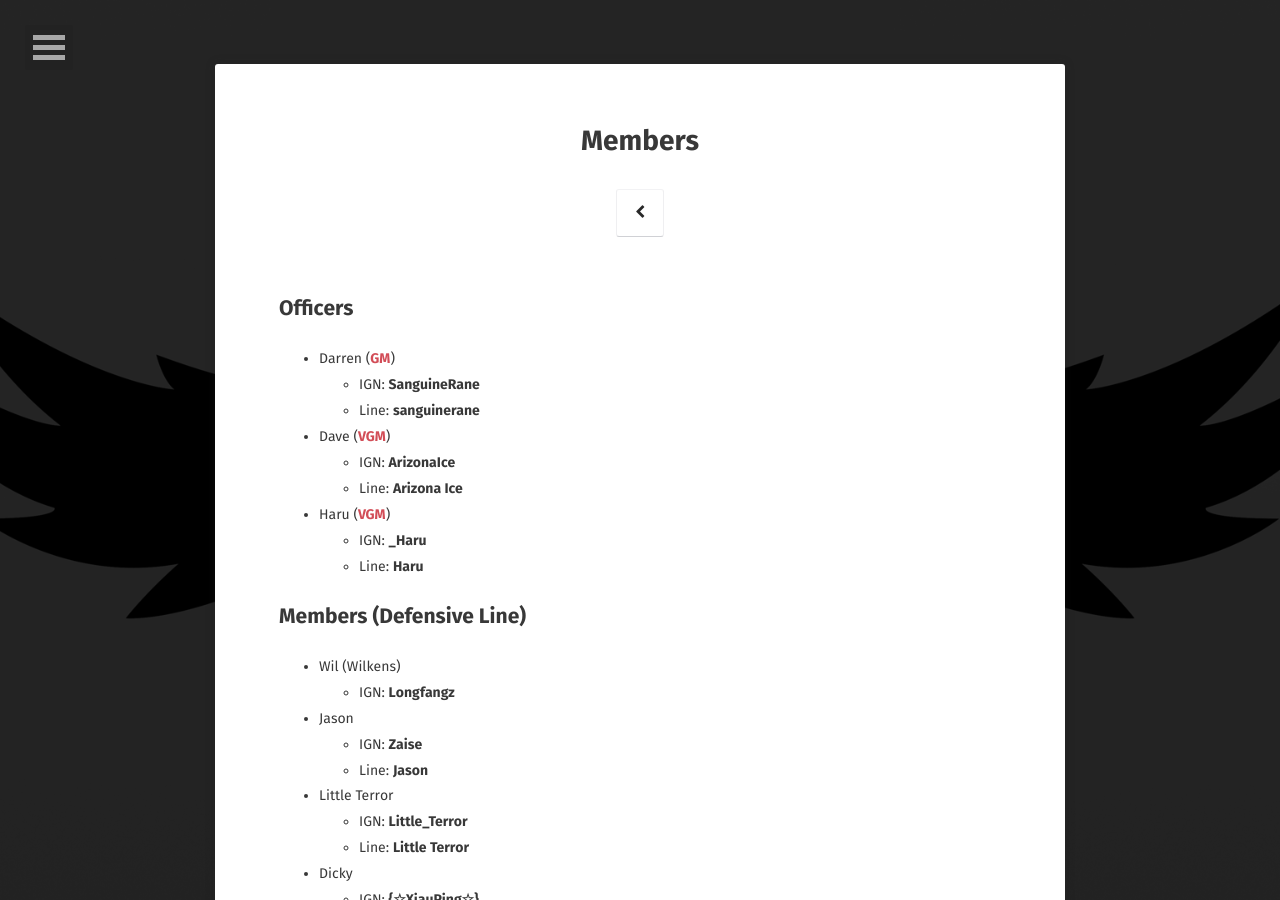
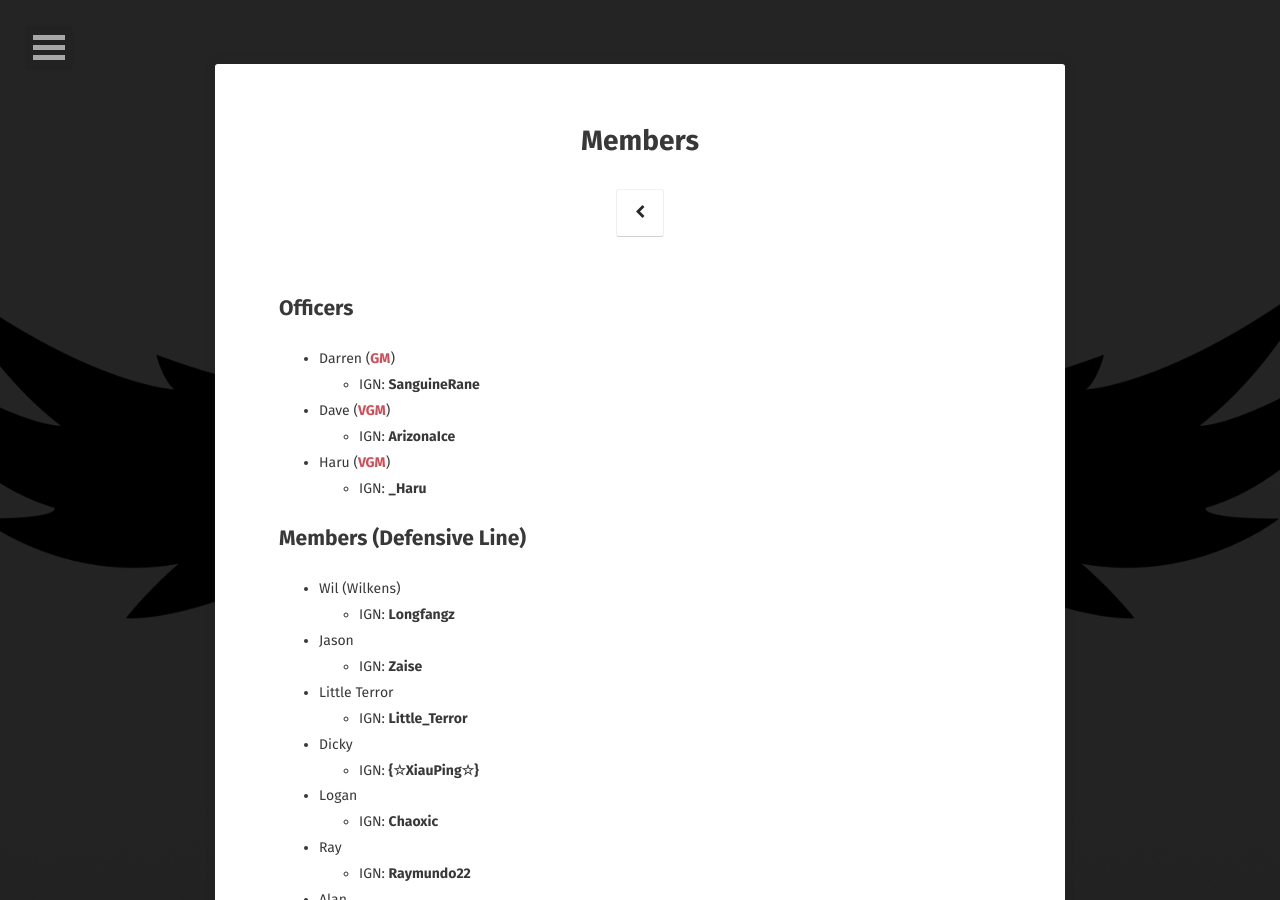
Before and after one commit to davk28/brokenluck.github.io, a Jekyll site: the page built from members/index.md, in a window 1280 px wide and 900 px high. Built offline with Jekyll 4.4.1, drawn with Linux system fonts in a browser that asks for light colours; some web fonts are replaced; some of the changed text lies outside the part shown.

Commit message:
Remove Line info from /members.

```diff
--- a/members/index.md
+++ b/members/index.md
@@ -9,13 +9,10 @@ comments: false
 
 * Darren (<b class='officer'>GM</b>)
   * IGN: <b>SanguineRane</b>
-  * Line: <b>sanguinerane</b>
 * Dave (<b class='officer'>VGM</b>)
   * IGN: <b>ArizonaIce</b>
-  * Line: <b>Arizona Ice</b>
 * Haru (<b class='officer'>VGM</b>)
   * IGN: <b>_Haru</b>
-  * Line: <b>Haru</b>
 
 ## Members (Defensive Line)
 
@@ -23,34 +20,25 @@ comments: false
   * IGN: <b>Longfangz</b>
 * Jason
   * IGN: <b>Zaise</b>
-  * Line: <b>Jason</b>
 * Little Terror
   * IGN: <b>Little_Terror</b>
-  * Line: <b>Little Terror</b>
 * Dicky
   * IGN: <b>{☆XiauPing☆}</b>
-  * Line: <b>Dicky</b>
 * Logan
   * IGN: <b>Chaoxic</b>
-  * Line: <b>Logan</b>
 * Ray
   * IGN: <b>Raymundo22</b>
-  * Line: <b>Raymundo22</b>
 * Alan
   * IGN: <b>-=[Alang]=-</b>
-  * Line: <b>-=[Alang]=-</b>
 
 ## Friends
 
 * Gabe (Gabriel)
   * IGN: <b>OMG_Gogoing</b>, <b>Yaph's</b>
-  * Line: <b>Gabriel</b>
 * Danie
   * IGN: <b>FoxStrata</b>
-  * Line: <b>FoxStrata</b>
 * Justin
   * IGN: <b>W̶interful</b>
-  * Line: <b>Versed</b>
 * Ashli
   * IGN: <b>Kage2324</b>
 * Sofi
```
